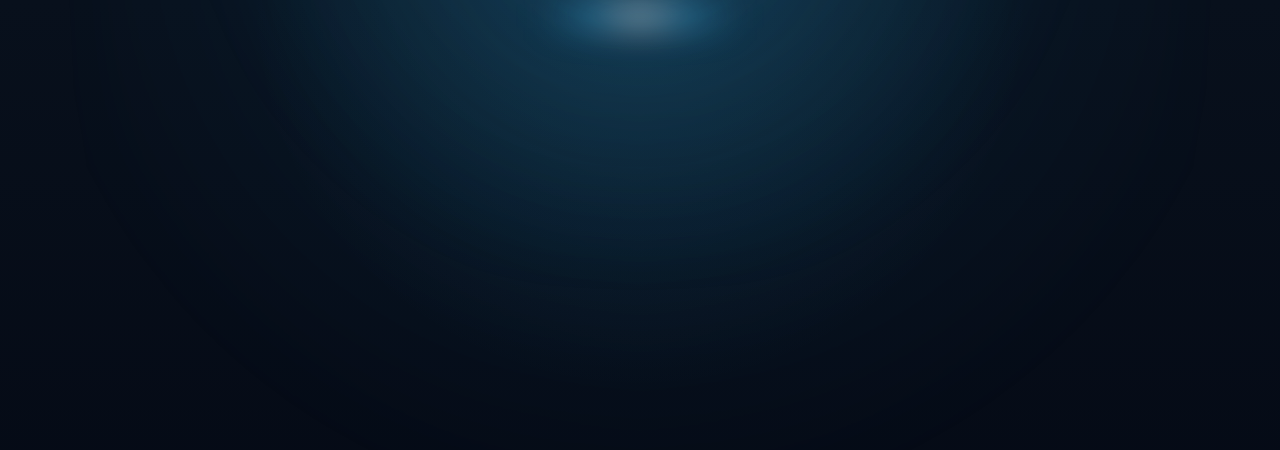
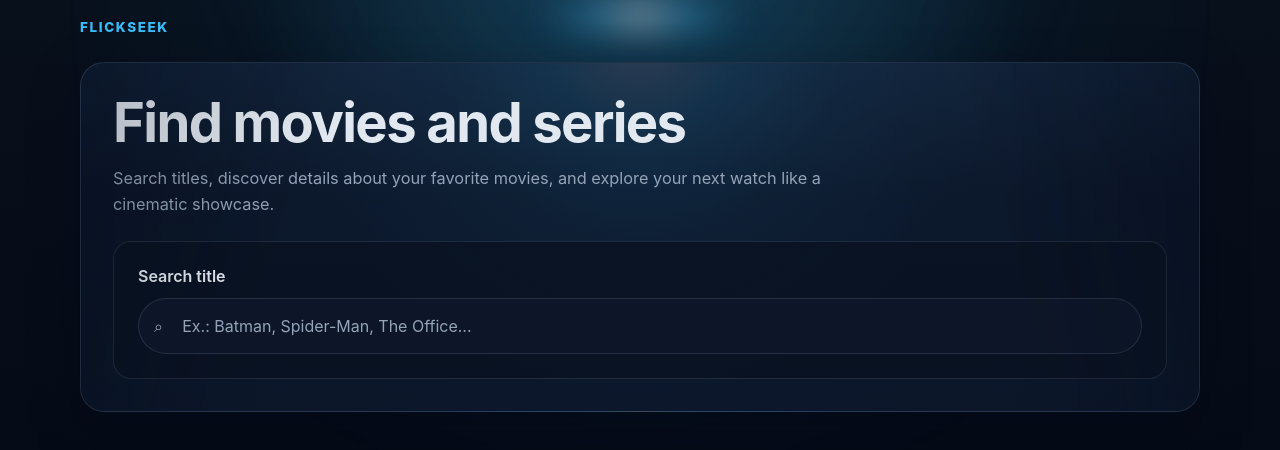
Before and after one commit to sab0c/FlickSeek, a plain HTML site: page index.html in a window 1280 px wide. Drawn offline with Linux system fonts and the light colour scheme.

Commit message:
fix: extract search layout into app shell

```diff
--- a/index.html
+++ b/index.html
@@ -1,13 +1,14 @@
 <!DOCTYPE html>
-<html lang="pt-BR">
+<html lang="en">
   <head>
     <meta charset="UTF-8" />
     <meta name="viewport" content="width=device-width, initial-scale=1.0" />
-    <title>FlickSeek - Fundo</title>
+    <title>FlickSeek</title>
     <link rel="stylesheet" href="./theme.css" />
     <link rel="stylesheet" href="./styles.css" />
   </head>
   <body>
-    <main class="app"></main>
+    <main id="app" class="app"></main>
+    <script type="module" src="./js/app.js"></script>
   </body>
 </html>
--- /dev/null
+++ b/js/app.js
@@ -0,0 +1,11 @@
+import { createSearchPanel } from "./components/search-panel.js";
+
+const app = document.querySelector("#app");
+
+const brand = document.createElement("header");
+brand.className = "app__brand";
+brand.innerHTML = `<span class="app__brand-name">FlickSeek</span>`;
+
+const searchPanel = createSearchPanel();
+
+app.append(brand, searchPanel.element);
--- /dev/null
+++ b/js/components/search-panel.js
@@ -0,0 +1,34 @@
+const heroCopyText =
+  "Search titles, discover details about your favorite movies, and explore your next watch like a cinematic showcase.";
+
+export function createSearchPanel() {
+  const element = document.createElement("section");
+  element.className = "search-shell app__panel";
+  element.setAttribute("aria-label", "Busca");
+
+  element.innerHTML = `
+    <div class="hero">
+      <h1>Find movies and series</h1>
+      <p class="hero__copy">${heroCopyText}</p>
+    </div>
+
+    <div class="search-panel">
+      <label class="search-panel__label" for="searchInput">Search title</label>
+
+      <div class="search-panel__field">
+        <input
+          id="searchInput"
+          name="search"
+          type="search"
+          autocomplete="off"
+          placeholder="Ex.: Batman, Spider-Man, The Office..."
+        />
+      </div>
+    </div>
+  `;
+
+  return {
+    element,
+    input: element.querySelector("#searchInput")
+  };
+}
--- a/styles.css
+++ b/styles.css
@@ -1,5 +1,14 @@
+:root {
+  --radius-lg: 24px;
+  --radius-md: 18px;
+}
+
 * {
   box-sizing: border-box;
+}
+
+html {
+  scroll-behavior: smooth;
 }
 
 body {
@@ -35,13 +44,23 @@ body::before {
   z-index: -3;
 }
 
+button,
+input {
+  font: inherit;
+}
+
+img {
+  display: block;
+  max-width: 100%;
+}
+
 .app {
   position: relative;
   isolation: isolate;
   width: min(1120px, calc(100% - 2rem));
   min-height: 100vh;
   margin: 0 auto;
-  padding: 3rem 0 4rem;
+  padding: 1rem 0 4rem;
 }
 
 .app::before,
@@ -84,3 +103,217 @@ body::before {
   filter: blur(16px);
   z-index: -1;
 }
+
+.app__brand {
+  margin: 0 0 1.6rem;
+  opacity: 1;
+  transform: none;
+}
+
+.app__brand-name {
+  display: inline-block;
+  color: var(--color-accent);
+  text-transform: uppercase;
+  letter-spacing: 0.12em;
+  font-size: 0.84rem;
+  font-weight: 800;
+}
+
+.app__panel {
+  position: relative;
+  overflow: hidden;
+  backdrop-filter: blur(14px);
+  background: var(--color-panel-88);
+  border: 1px solid var(--color-border-16);
+  border-radius: var(--radius-lg);
+  box-shadow: 0 18px 50px var(--color-shadow-panel);
+  opacity: 1;
+  transform: none;
+}
+
+.search-shell {
+  padding: 2rem;
+  background:
+    radial-gradient(
+      circle at 50% -8%,
+      var(--color-white-12),
+      var(--color-accent-10) 14%,
+      var(--color-accent-04) 30%,
+      var(--color-transparent) 54%
+    ),
+    linear-gradient(
+      90deg,
+      var(--color-page-bottom-18) 0%,
+      var(--color-transparent) 18%,
+      var(--color-transparent) 82%,
+      var(--color-page-bottom-18) 100%
+    ),
+    linear-gradient(
+      180deg,
+      var(--color-hero-96) 0%,
+      var(--color-panel-92) 38%,
+      var(--color-panel-88) 100%
+    );
+}
+
+.search-shell::before,
+.search-shell::after {
+  content: "";
+  position: absolute;
+  top: -18%;
+  width: 36%;
+  height: 130%;
+  pointer-events: none;
+  filter: blur(20px);
+}
+
+.search-shell::before {
+  left: -6%;
+  background: linear-gradient(
+    90deg,
+    var(--color-page-bottom-24),
+    var(--color-transparent) 68%
+  );
+  transform: rotate(18deg);
+}
+
+.search-shell::after {
+  right: -8%;
+  background: linear-gradient(
+    270deg,
+    var(--color-page-bottom-24),
+    var(--color-transparent) 72%
+  );
+  transform: rotate(-14deg);
+}
+
+.hero {
+  margin-bottom: 1.5rem;
+}
+
+.hero h1 {
+  margin: 0;
+  font-size: clamp(2rem, 5vw, 3.4rem);
+  line-height: 1;
+  letter-spacing: -0.03em;
+  opacity: 1;
+  transform: none;
+}
+
+.hero__copy {
+  max-width: 760px;
+  margin: 1rem 0 0;
+  color: var(--color-text-muted);
+  line-height: 1.6;
+  font-size: 1.02rem;
+  opacity: 1;
+  transform: none;
+}
+
+.search-panel {
+  padding: 1.5rem;
+  border: 1px solid var(--color-border-16);
+  border-radius: var(--radius-md);
+  background: var(--color-panel-soft-78);
+  opacity: 1;
+  transform: none;
+}
+
+.search-panel__label {
+  display: inline-block;
+  margin-bottom: 0.75rem;
+  font-weight: 600;
+  font-size: 1rem;
+}
+
+.search-panel__field {
+  position: relative;
+}
+
+.search-panel__field::before {
+  content: "⌕";
+  position: absolute;
+  left: 1rem;
+  top: 50%;
+  transform: translateY(-50%);
+  color: var(--color-text-muted);
+  font-size: 1rem;
+  pointer-events: none;
+}
+
+.search-panel input {
+  width: 100%;
+  min-height: 3.5rem;
+  padding: 0.95rem 1rem 0.95rem 2.7rem;
+  border: 1px solid var(--color-border-18);
+  border-radius: 999px;
+  background: var(--color-surface-92);
+  color: var(--color-text);
+  overflow: hidden;
+  white-space: nowrap;
+  text-overflow: ellipsis;
+  transition:
+    border-color 180ms ease,
+    box-shadow 180ms ease,
+    background-color 180ms ease;
+}
+
+.search-panel input::placeholder {
+  color: var(--color-text-muted);
+  opacity: 1;
+  overflow: hidden;
+  white-space: nowrap;
+  text-overflow: ellipsis;
+}
+
+.search-panel input:focus {
+  outline: none;
+  border-color: var(--color-accent-65);
+  box-shadow: 0 0 0 4px var(--color-accent-16);
+}
+
+.search-panel input::-webkit-search-cancel-button {
+  cursor: pointer;
+}
+
+@media (max-width: 768px) {
+  .app {
+    width: min(100% - 1rem, 1120px);
+    padding-top: 0.85rem;
+  }
+
+  .search-shell {
+    padding: 1.4rem;
+  }
+
+  .search-panel {
+    padding: 1.1rem;
+  }
+
+  .hero h1 {
+    font-size: clamp(2rem, 8vw, 2.8rem);
+  }
+
+  .hero__copy {
+    font-size: 0.98rem;
+    line-height: 1.55;
+  }
+}
+
+@media (max-width: 640px) {
+  .app__brand {
+    margin-bottom: 1.1rem;
+  }
+
+  .search-shell {
+    padding: 1.25rem;
+  }
+
+  .search-panel {
+    padding: 1rem;
+  }
+
+  .search-panel input {
+    min-height: 3.3rem;
+  }
+}
--- a/theme.css
+++ b/theme.css
@@ -4,19 +4,44 @@
   --color-white: #ffffff;
   --color-page-top: #08101c;
   --color-page-bottom: #030712;
+
+  --color-panel: #0d192d;
+  --color-panel-soft: #0a1222;
+  --color-surface: #0f172a;
+
+  --color-accent: #38bdf8;
   --color-text: #e2e8f0;
+  --color-text-muted: #94a3b8;
 
+  --color-shadow-panel: #0206175c;
   --color-transparent: #00000000;
 
   --color-white-08: #ffffff14;
+  --color-white-12: #ffffff1f;
   --color-white-14: #ffffff24;
   --color-white-46: #ffffff75;
 
   --color-accent-03: #38bdf808;
+  --color-accent-04: #38bdf80a;
   --color-accent-06: #38bdf80f;
   --color-accent-07: #38bdf812;
   --color-accent-09: #38bdf817;
+  --color-accent-10: #38bdf81a;
   --color-accent-11: #38bdf81c;
   --color-accent-12: #38bdf81f;
+  --color-accent-16: #38bdf829;
   --color-accent-34: #38bdf857;
+  --color-accent-65: #38bdf8a6;
+
+  --color-panel-88: #0d192de0;
+  --color-panel-92: #0d192deb;
+  --color-panel-soft-78: #0a1222c7;
+  --color-surface-92: #0f172aeb;
+  --color-hero-96: #12233af5;
+
+  --color-page-bottom-18: #0307122e;
+  --color-page-bottom-24: #0307123d;
+
+  --color-border-16: #94a3b829;
+  --color-border-18: #94a3b82e;
 }
```
